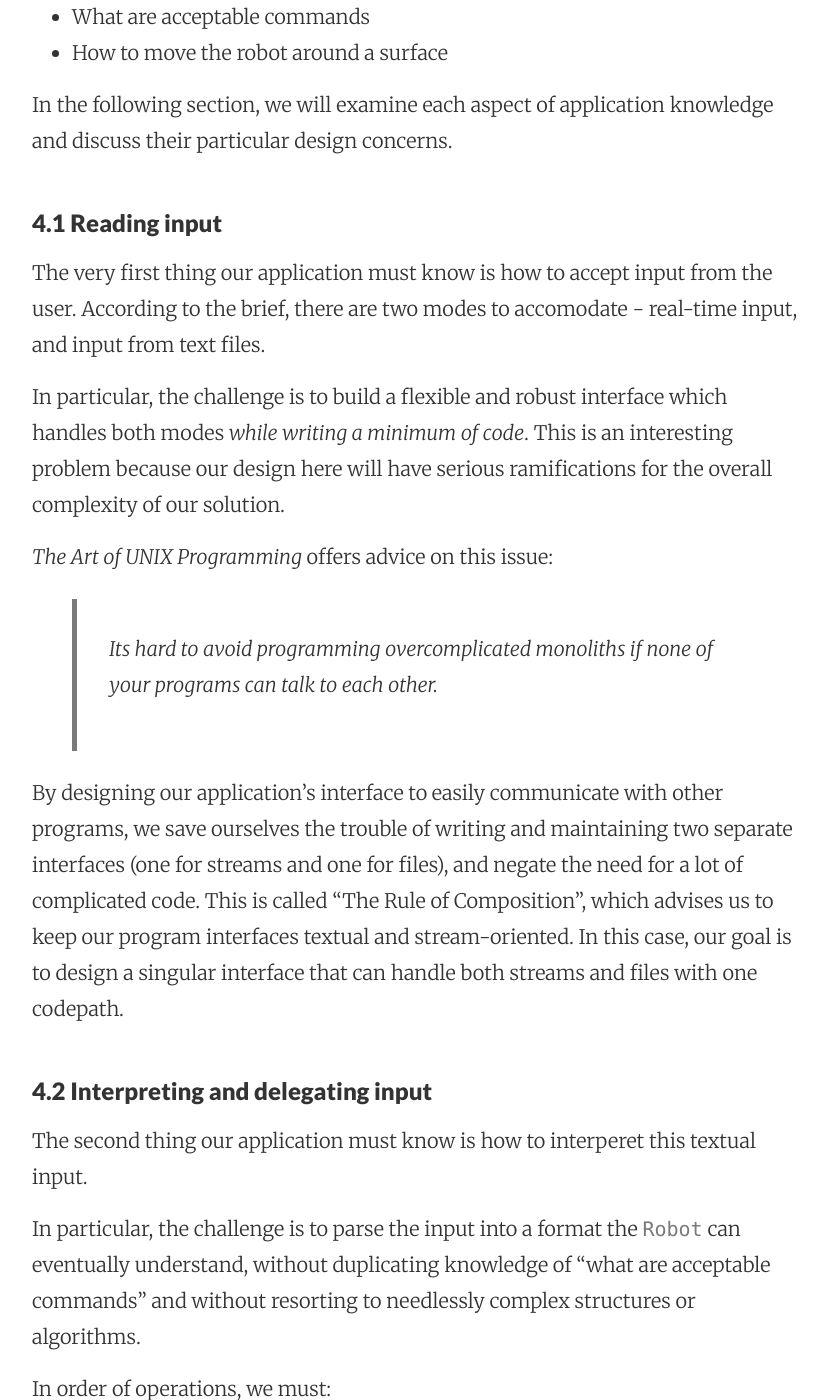
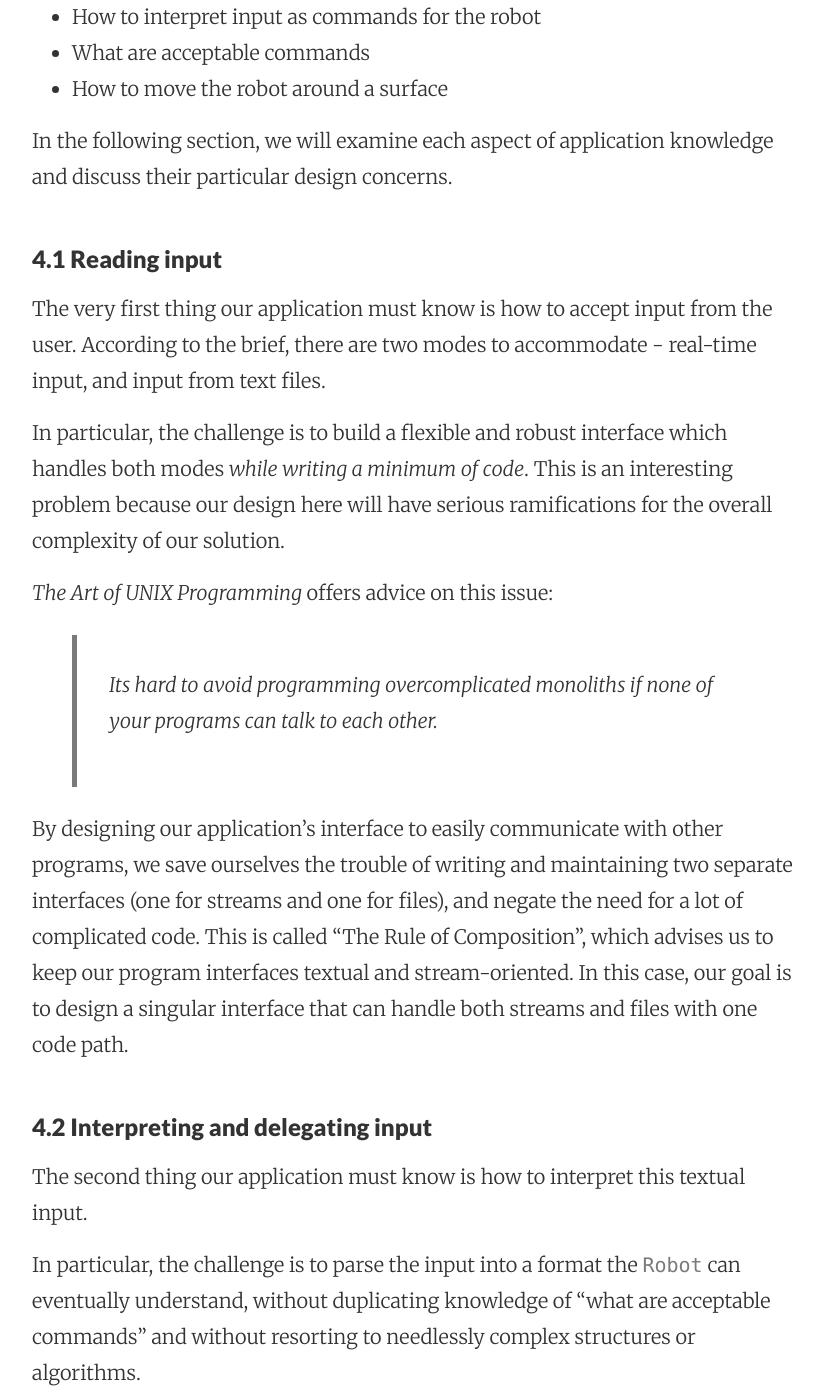
Before and after one commit to rexmortus/rexmortus.github.io, a Jekyll site: the page built from _posts/2015-10-20-explanation-of-the-robot-part-1.markdown, in a window 1280 px wide and 1400 px high, scrolled down 940 px. Shown: the whole window, without its empty margins (224-1052 px from the left). Built offline with Jekyll 4.4.1, drawn with Linux system fonts in a browser that asks for light colours; some of the changed text lies outside the part shown.

Commit message:
Fix a typo in Explanation of the Robot

```diff
--- a/_posts/2015-10-20-explanation-of-the-robot-part-1.markdown
+++ b/_posts/2015-10-20-explanation-of-the-robot-part-1.markdown
@@ -3,7 +3,7 @@ published: true
 title: Explanation of the Robot, Part I
 layout: post
 ---
-Here are some notes I've collected about the famous *Robot Challenge* (Ruby). For now, it's called "Part I" because there is still more to write. However for the sake of inviting reason to complete it, it's published here in an incomplete form.
+Here are some notes I've collected about the famous *Robot Challenge* using Ruby as the reference language. For now, it's called "Part I" because there is still more to write. However so that I'd have reason to complete it, here is section 4: "Application Knowledge".
 
 ## 4 Application Knowledge
 
@@ -12,7 +12,7 @@ A useful starting point when designing an application is to ask the question, "W
 In the robot example, our application needs to know:
 
 - How to read input from the user, both dynamically and from a file
-- How to intrperet input as commands for the robot
+- How to interpret input as commands for the robot
 - What are acceptable commands
 - How to move the robot around a surface
 
@@ -20,7 +20,7 @@ In the following section, we will examine each aspect of application knowledge a
 
 ### 4.1 Reading input
 
-The very first thing our application must know is how to accept input from the user. According to the brief, there are two modes to accomodate - real-time input, and input from text files.
+The very first thing our application must know is how to accept input from the user. According to the brief, there are two modes to accommodate - real-time input, and input from text files.
 
 In particular, the challenge is to build a flexible and robust interface which handles both modes *while writing a minimum of code*. This is an interesting problem because our design here will have serious ramifications for the overall complexity of our solution.
 
@@ -28,11 +28,11 @@ In particular, the challenge is to build a flexible and robust interface which h
 
 > Its hard to avoid programming overcomplicated monoliths if none of your programs can talk to each other.
 
-By designing our application's interface to easily communicate with other programs, we save ourselves the trouble of writing and maintaining two separate interfaces (one for streams and one for files), and negate the need for a lot of complicated code. This is called "The Rule of Composition", which advises us to keep our program interfaces textual and stream-oriented. In this case, our goal is to design a singular interface that can handle both streams and files with one codepath.
+By designing our application's interface to easily communicate with other programs, we save ourselves the trouble of writing and maintaining two separate interfaces (one for streams and one for files), and negate the need for a lot of complicated code. This is called "The Rule of Composition", which advises us to keep our program interfaces textual and stream-oriented. In this case, our goal is to design a singular interface that can handle both streams and files with one code path.
 
 ### 4.2 Interpreting and delegating input
 
-The second thing our application must know is how to interperet this textual input.
+The second thing our application must know is how to interpret this textual input.
 
 In particular, the challenge is to parse the input into a format the `Robot` can eventually understand, without duplicating knowledge of "what are acceptable commands" and without resorting to needlessly complex structures or algorithms.
 
```
Also changed, not shown: 2 other files.
